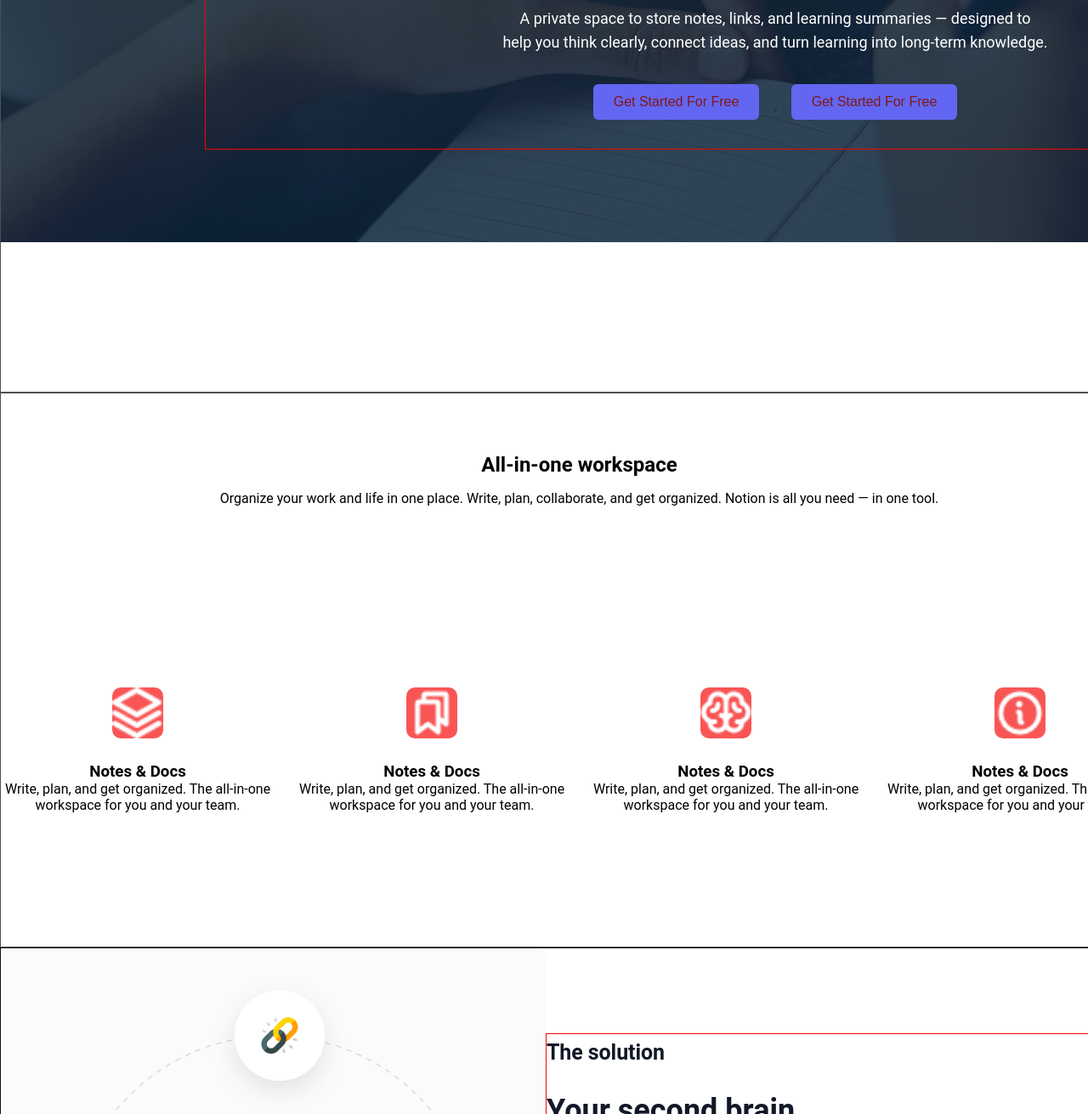
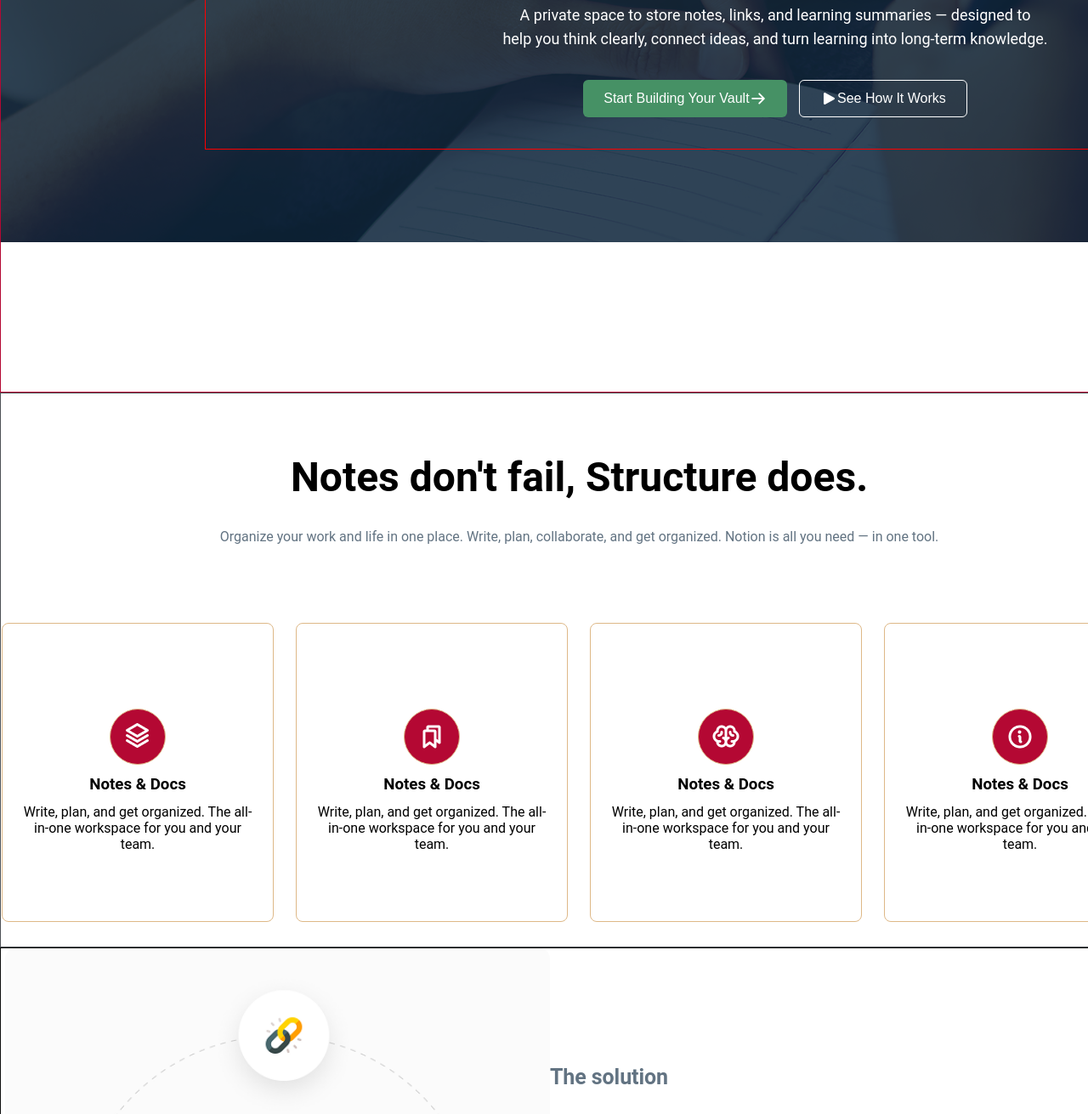
Before and after one commit to rmgolamrabbani/Assignment-01, a plain HTML site: page index.html in a window 1280 px wide. Shown: the part 486-1797 px from the top of the page at 85% size. Drawn offline with Linux system fonts and the light colour scheme.

Commit message:
Added font wesome

```diff
--- a/index.html
+++ b/index.html
@@ -53,9 +53,9 @@
 
 
                     <div class="hero-start-btn">
-                         <button class="btn-1">Get Started For Free</button>
+                         <button class="btn-1">Start Building Your Vault<img src="./assets/ArrowRight.png" alt=""></button>
 
-                         <button class="btn-2">Get Started For Free</button>
+                         <button class="btn-2"><i class="fa-solid fa-play"></i>  See How It Works</button>
 
                     </div>
 
@@ -75,34 +75,38 @@
     <section id="card-section">
 
        <div class="card-heading">
-        <h2>All-in-one workspace</h2>
+        <h2>Notes don't fail, Structure does.</h2>
         <p>Organize your work and life in one place. Write, plan, collaborate, and get organized.
             Notion is all you need — in one tool.</p>
        </div>
        <div class="card-box">
 
         <div class="cards">
-            <img src="./assets/Vector.png" alt="card-1">
+            <div class="cards-icon"><img src="./assets/Vector.png" alt="card-1"></div>
+
             <h3>Notes & Docs</h3>
             <p>Write, plan, and get organized.
                 The all-in-one workspace for you and your team.</p>
         </div>
 
         <div class="cards">
-            <img src="./assets/Bookmarks.png" alt="card-1">
+            <div class="cards-icon"> <img src="./assets/Bookmarks.png" alt="card-1"></div>
+
             <h3>Notes & Docs</h3>
             <p>Write, plan, and get organized.
                 The all-in-one workspace for you and your team.</p>
         </div>
 
         <div class="cards">
-            <img src="./assets/Brain.png" alt="card-1">
+            <div class="cards-icon"><img src="./assets/Brain.png" alt="card-1"></div>
+
             <h3>Notes & Docs</h3>
             <p>Write, plan, and get organized.
                 The all-in-one workspace for you and your team.</p>
         </div>
         <div class="cards">
-            <img src="./assets/Info.png" alt="card-1">
+            <div class="cards-icon"> <img src="./assets/Info.png" alt="card-1"></div>
+
             <h3>Notes & Docs</h3>
             <p>Write, plan, and get organized.
                 The all-in-one workspace for you and your team.</p>
@@ -162,7 +166,7 @@
             </div>
 
                  <div class="ready-btn">
-                  <button class="btn-3">Join the Waitlist</button>
+                  <button class="btn-3">Get Early Access <img src="./assets/ArrowRight.png" alt=""></button>
                   <p>Free during early access • No credit card needed</p>
                  </div>
 
@@ -191,6 +195,5 @@
     </footer>
 
 
-
 </body>
 </html>
--- a/styles.css
+++ b/styles.css
@@ -8,7 +8,6 @@ body {
 * {
     margin: 0px;
     padding: 0px;
-
 }
 
 
@@ -21,7 +20,7 @@ nav {
   padding: 1rem;
   justify-content: space-between;
   display: flex;
-      align-items: center;
+  align-items: center;
 
 }
 
@@ -67,17 +66,13 @@ nav .nav-btn {
  padding-right: 120px;
  padding-bottom:140px ;
  padding-left: 120px;
- border: #4d5155 solid 1px;
+ border: #b40833 solid 1px;
  background: url(./assets/hero-bg.png);
  background-repeat: no-repeat;
 
 }
 
-/* #hero-section .hero-bg-image img {
-   width: 1600px;
-   height: 400px;
 
-} */
 
 #hero-section .hero-text {
     width: 1340px;
@@ -88,17 +83,23 @@ nav .nav-btn {
 
 }
 
-#hero-section .hero-text .hero-arliy-access {
+ #hero-section .hero-text .hero-arliy-access {
     width: 229px;
     height: 35px;
-    padding: 8px 12px;
-    color: #111827;
+    padding: 6px 12px;
+    color:#469165;
     text-align: center;
     margin-bottom: 24px;
     background-color: white;
     border-radius: 30px;
     margin: auto;
     text-align: center;
+}
+
+#hero-section .hero-text .hero-arliy-access p {
+
+    align-items: center;
+    padding-top: 8px;
 }
 
 #hero-section .hero-text  .hero-big-text h1{
@@ -133,8 +134,8 @@ nav .nav-btn {
 
 #hero-section .hero-start-btn  button{
 
-    background-color: #6366f1;
-    color: rgb(128, 24, 24);
+    background-color: #469165;
+    color: white;
     border: none;
     padding: 0.75rem 1.5rem;
     border-radius: 0.375rem;
@@ -148,17 +149,33 @@ nav .nav-btn {
 
 
 
-#hero-section .hero-text .hero-start-btn{
+ #hero-section .hero-text .hero-start-btn{
     margin: auto;
     width: 456px;
     height: 48px;
+    font-style: Bold ;
     text-align: center;
     align-items: center;
     display: flex;
     gap: 10px;
 }
 
+#hero-section .hero-text .hero-start-btn .btn-2 {
 
+    color: white;
+    border: none;
+    padding: 0.75rem 1.5rem;
+    border: 1px solid white;
+    border-radius: 0.375rem;
+    cursor: pointer;
+    font-size: 1rem;
+    text-align: center;
+    align-items: center;
+    margin: auto;
+    display: flex;
+    background: none;
+
+}
 
 
 /* card section */
@@ -187,6 +204,18 @@ nav .nav-btn {
      margin-bottom: 48px;
  }
 
+  #card-section .card-heading  h2 {
+    font-size: 48px;
+    margin-bottom: 16px;
+  }
+  #card-section .card-heading p{
+    color: #627382  ;
+  }
+
+  #card-section .card-box .cards h3{
+    padding-top: 12px;
+    padding-bottom: 12px;
+  }
 
 #card-section .card-box{
     width: 1360px;
@@ -199,14 +228,42 @@ nav .nav-btn {
     justify-content: center;
 }
 
-#card-section .card-box .cards img{
-    width: 60px;
-    height: 60px;
-    background-color: #F95555;
-    border-radius: 10px;
-    margin-bottom: 24px;
+#card-section .card-box .cards {
+    width: 270px;
+    height: 230px;
+    border: 1px solid burlywood;
+    border-radius: 8px;
+    box-shadow:#0000000F ;
+    align-items: center;
+    padding-top: 100px ;
+    padding-bottom: 20px;
+    padding-left: 24px;
+    padding-right: 24px;
+    margin: auto;
+    justify-content: center;
+}
+
+
+
+#card-section .card-box .cards .cards-icon {
+    width: 64px;
+    height: 64px;
     align-items: center;
     justify-content: center;
+    background-color: #b40833;
+    margin: auto;
+    border: 1px solid burlywood;
+    border-radius: 50%;
+
+}
+
+
+
+#card-section .card-box .cards img{
+    justify-content: center;
+    margin: auto;
+    padding: 16px;
+
 }
 
 
@@ -219,6 +276,7 @@ nav .nav-btn {
     height: 641px;
     display: flex;
     border: #0e0f0f solid 1px;
+    justify-content: center;
 }
 
 
@@ -232,7 +290,7 @@ nav .nav-btn {
     width: 700px;
     height: 398px;
     margin: 100px 0px;
-    border: red solid 1px;
+    padding-top: 30px;
     align-items: center;
     text-align: center;
 }
@@ -252,7 +310,7 @@ nav .nav-btn {
     letter-spacing: -0.1px;
     text-align: left;
     margin-bottom: 24px;
-    color: #111827;
+    color: #627382 ;
 }
 
 #brain-section .brain-text h2{
@@ -289,15 +347,21 @@ nav .nav-btn {
    }
 
 #ready-section .ready-container {
-    width: 1360px;
+    width: 1060px;
     height: 384px;
     padding: 40px 80px;
+    margin-left: 110px;
+    background-color: blanchedalmond;
+    border: 1px solid burlywood;
+    border-radius: 5px;
+    justify-content: center;
 }
 
 #ready-section .ready-container .ready-text h2{
     font-size: 36px;
     font-weight: 700;
     line-height: 44px;
+    padding-top: 100px;
     letter-spacing: -0.1px;
     text-align: center;
     margin-bottom: 24px;
@@ -316,7 +380,7 @@ nav .nav-btn {
 
 #ready-section .ready-container .ready-btn button{
 
-    background-color: #6366f1;
+    background-color: #30B868;
     color: white;
     border: none;
     padding: 0.75rem 1.5rem;
@@ -347,19 +411,19 @@ nav .nav-btn {
 #footer-section {
     width: 1600px;
     height: 345px;
-    padding-top: 70px;
+    padding-top: 120px;
     padding-right: 120px;
-    padding-bottom:40px ;
+    padding-bottom:30px ;
     padding-left: 120px;
+    gap: 80px;
     border: #4d5155 solid 1px;
     background-color: #001931;
+    align-items: center;
 
    }
 
-/* footer section  */
-
 #footer-section .footer-container {
-    width: 1360px;
+    width: 1350px;
     height: 64px;
     margin: auto;
     padding: 100px 64px 120px 120px;
```
